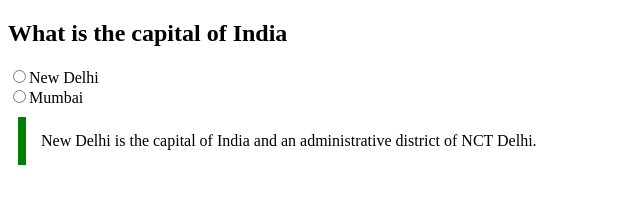
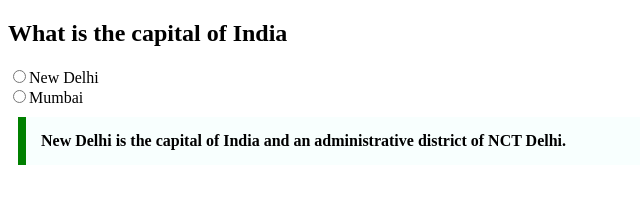
Before and after one commit to acciojob/trivia-AnushkaShirode, a website: page main.html in a window 1280 px wide. Shown: the whole page, without its empty margins (0-640 px from the left). Drawn offline with Linux system fonts and the light colour scheme.

Commit message:
created a submission

```diff
--- a/styles.css
+++ b/styles.css
@@ -5,6 +5,6 @@ blockquote {
 	margin: 10px;
 	padding: 15px;
 	border-left: 8px solid green;
-	background-color:
+	background-color: #f8fffe;
 	font-weight: bold;
 }
```
